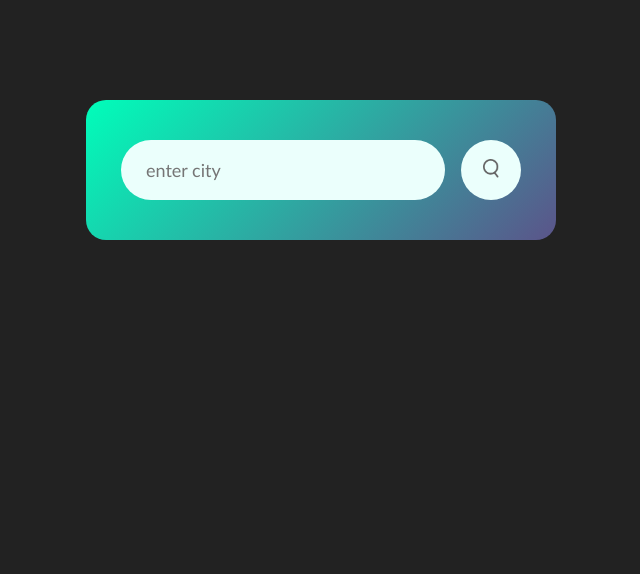
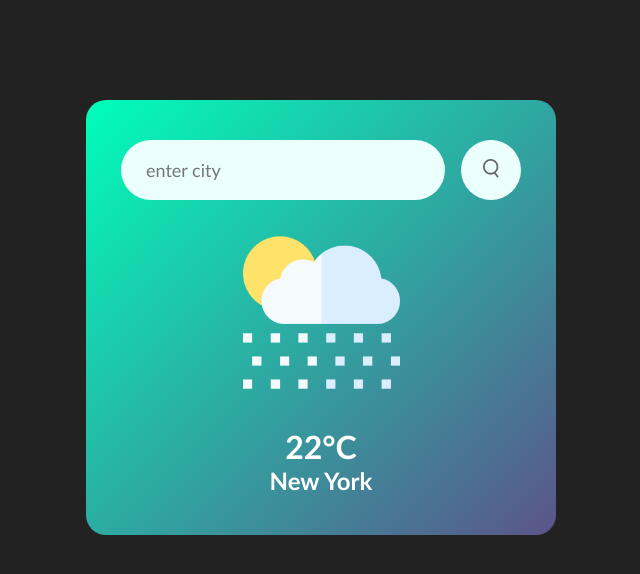
Before and after one commit to joshuanel10/weatherapp, a plain HTML site: page index.html in a window 1280 px wide. Shown: the whole page, without its empty margins (319-959 px from the left). Drawn offline with Linux system fonts and the light colour scheme.

Commit message:
Update index.html
Added some Weather UI with dummy data

```diff
--- a/index.html
+++ b/index.html
@@ -15,6 +15,11 @@
                 <input type="text" placeholder="enter city" spellcheck="false">
                 <button><img src="images/search.png"></button>
             </div>
+            <div class="weather">
+             <img src="images/rain.png" class="weather-icon">
+             <h1 class="temp">22°C</h1>
+             <h2 class="city">New York</h2>
+            </div>
         </div>
 
         <script src="" async defer></script>
```
